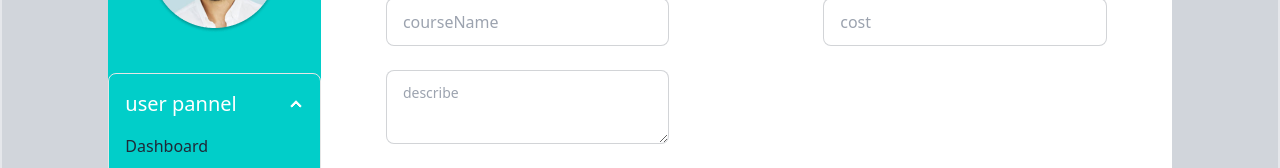
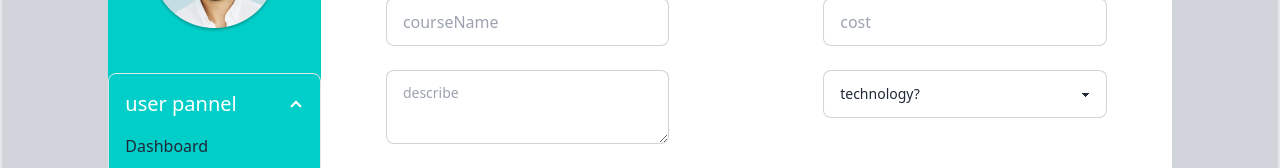
Before and after one commit to arefsalarieh/React-Typescript-with-api, a React (Vite) app: page /ProfileLayout/CreateBlog in a window 1280 px wide. Shown: the part 139-307 px from the top of the page. Built offline with nearby package versions, Linux system fonts and the light colour scheme.

Commit message:
news filter

```diff
--- a/src/component/blogsComponent/BlogList.tsx
+++ b/src/component/blogsComponent/BlogList.tsx
@@ -3,11 +3,13 @@ import useQueryGet from "../../hooks/useQueryGet"
 import { courseAndBlogsType } from "../../types/courseAndBlogs"
 import CourseCardAndBlog from "../common/CourseAndBlogsCard"
 import CustomSearch from "../ui/Search";
+import CoursesAndBlogsFilter from "../common/CoursesAndBlogsFilter";
 
 
 const BlogList = () => {
   const [changeRate , setChangeRate] = useState(0)
   const [query, setQuery] = useState< string >('')
+  const [TechFilter, setTechFilter] = useState< string >('clear');
   const {data} = useQueryGet<courseAndBlogsType[]>('https://671d123d09103098807c2afb.mockapi.io/arefsalarieh/courseandblogs' , ['courseList'])
 
 
@@ -17,7 +19,7 @@ const BlogList = () => {
 
         <div className='flex justify-around '>
             <div className='border-2 border-red-400 w-[25%] '>
-                filter
+                <CoursesAndBlogsFilter setTechFilter={setTechFilter}/>
             </div>
 
             <div className=" w-[70%] text-center ">
@@ -27,7 +29,7 @@ const BlogList = () => {
                 <div className='flex flex-wrap gap-y-4 justify-around mt-6'>
 
                     {data?.map(item=>{
-                        if(item.type === 'blog' && item.courseOrBlogName.indexOf(query) !== -1){
+                        if(item.type === 'blog' && item.courseOrBlogName.indexOf(query) !== -1  && (TechFilter !== 'clear' ? item.tech === TechFilter : true)){
                             return(
                                 <CourseCardAndBlog item={item} setChangeRate={setChangeRate}/>
 
--- a/src/component/common/CourseAndBlogsCard.tsx
+++ b/src/component/common/CourseAndBlogsCard.tsx
@@ -55,8 +55,7 @@ const CourseCardAndBlog = ( {item , setChangeRate }:{item:courseAndBlogsType , s
         </div>
 
         <div className='my-1'>
-            {item.type === 'course' && <h2 className='font-bold text-lg '>technology : <span className='text-red-400'>{item.tech}</span></h2> }
-
+            <h2 className='font-bold text-lg '>technology : <span className='text-red-400'>{item.tech}</span></h2>
         </div>
 
         <div className='flex justify-between mt-6'>
--- a/src/component/profileComponent/CreateBlog.tsx
+++ b/src/component/profileComponent/CreateBlog.tsx
@@ -19,7 +19,7 @@ const CreateBlog = () => {
             initialValues={{ courseOrBlogName: "" , describe:'' , type:'blog' , cost:'' , likeCount:0 , rate:0 , rateCount:0 , tech:'' }}
             onSubmit={handleCreateBlog}
             >
-            {({ values, handleChange, handleSubmit }) => {
+            {({ values, handleChange, handleSubmit , handleBlur}) => {
                 return (
                 <form onSubmit={handleSubmit}>
                     <div className='flex flex-wrap justify-around gap-6'>
@@ -36,7 +36,12 @@ const CreateBlog = () => {
                         </div>
 
                         <div className='w-1/3'>
-
+                            <select name='tech' value={values.tech} onChange={handleChange} onBlur={handleBlur}  className="select select-bordered w-full max-w-xs">
+                            <option  selected>technology?</option>
+                            <option value='frontEnd'>frontEnd</option>
+                            <option value='backEnd'>backEnd</option>
+                            <option value='ai'>ai</option>
+                            </select>
                         </div>
 
                     </div>
```
Lines whose indentation alone changed are shown as unchanged.
